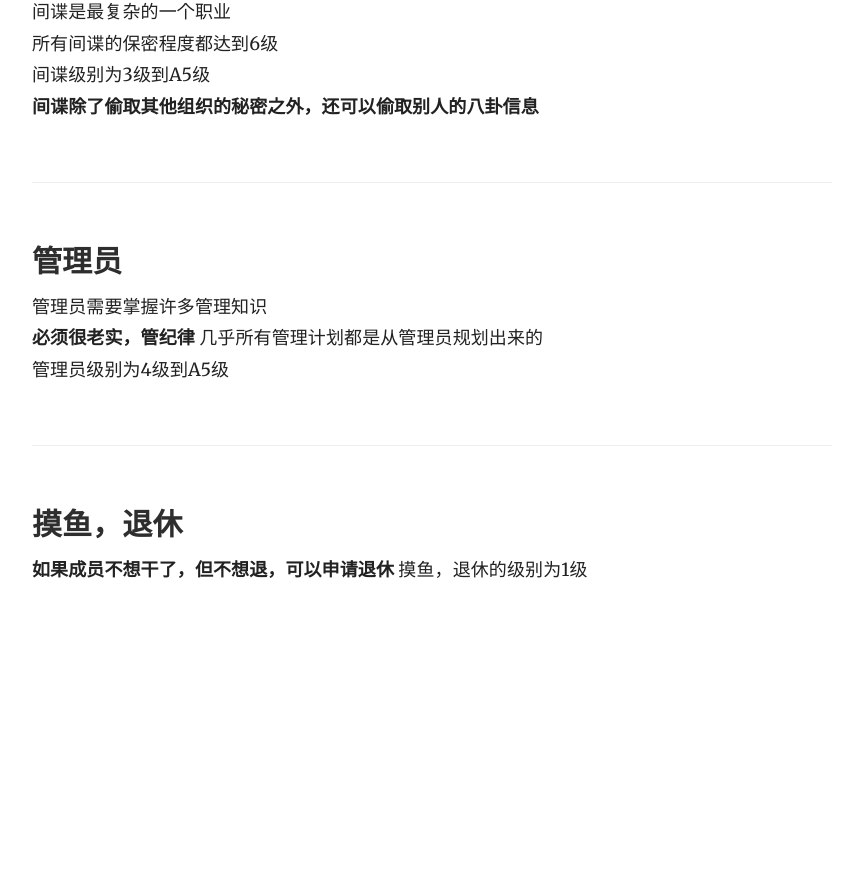
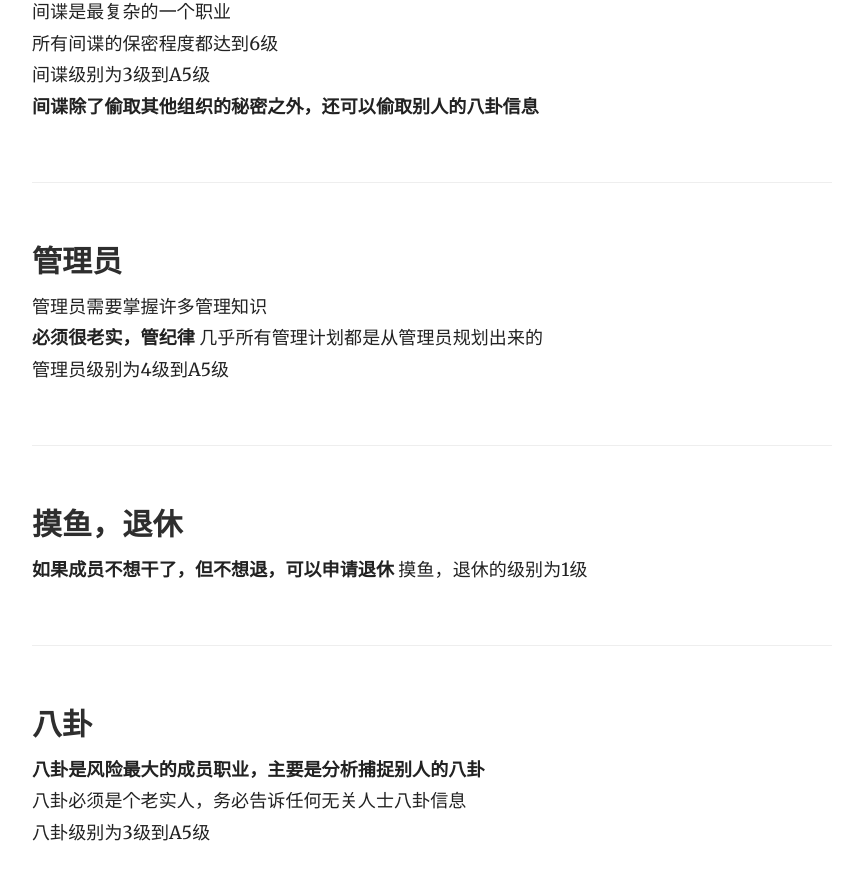
Before and after one commit to BootsHuang/BootsHuang.github.io, a Jekyll site: the page built from _docs/contact-syncing/SSCP成员.md, in a window 1280 px wide and 900 px high, scrolled down 1089 px. Shown: the top 880 px of the window, without its empty margins (358-1221 px from the left). Built offline with Jekyll 4.4.1, drawn with Linux system fonts in a browser that asks for light colours; before the commit the page ends 1726 px from its top, so only the background shows below that.

Commit message:
Update SSCP成员.md

```diff
--- a/_docs/contact-syncing/SSCP成员.md
+++ b/_docs/contact-syncing/SSCP成员.md
@@ -31,3 +31,7 @@ order: 5
 ### 摸鱼，退休
 **如果成员不想干了，但不想退，可以申请退休**
 摸鱼，退休的级别为1级
+### 八卦
+**八卦是风险最大的成员职业，主要是分析捕捉别人的八卦**
+八卦必须是个老实人，务必告诉任何无关人士八卦信息
+八卦级别为3级到A5级
```
